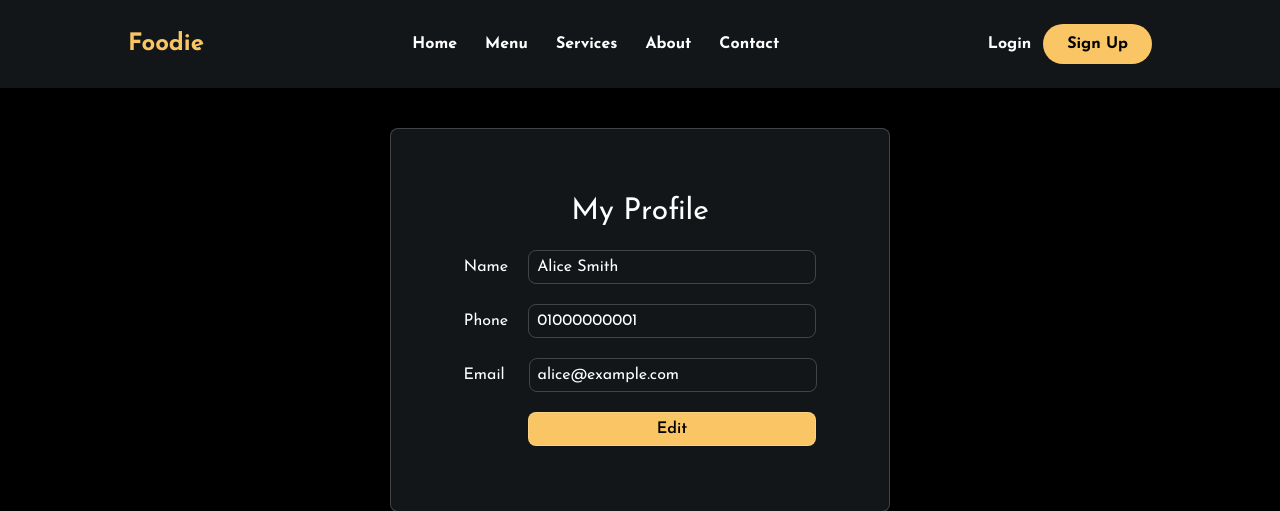
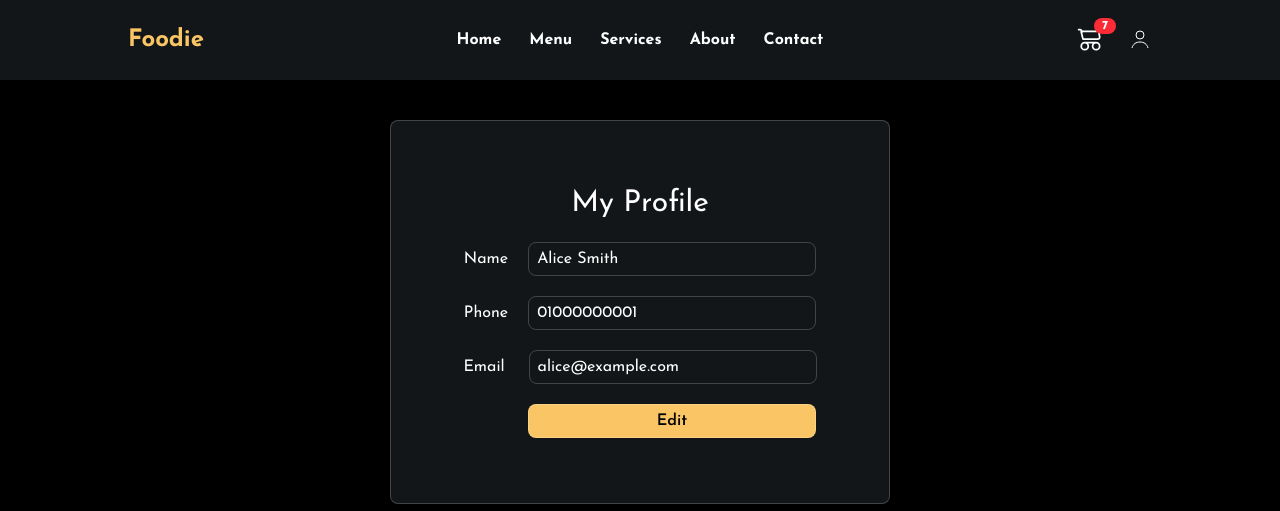
Before and after one commit to OmarNabil05/BfCAI_Web_Team, a PHP site: page /modules/restaurant/profile.php in a window 1280 px wide. Shown: the top 511 px of the page. Run offline with PHP 8.4, Linux system fonts and the light colour scheme; a user stored in the database is signed in; data comes from the database, SQL or seed files in the repository.

Commit message:
added the navbar functionality

```diff
--- a/modules/restaurant/Navbar.php
+++ b/modules/restaurant/Navbar.php
@@ -1,6 +1,30 @@
+<?php
+session_start();
+$pdo = new PDO("mysql:host=localhost;dbname=my_store", "root", "");
+
+// Detect logged in
+$isLoggedIn = isset($_SESSION['user_id']);
+$user_id = $isLoggedIn ? $_SESSION['user_id'] : null;
+
+// Default cart count
+$cart_count = 0;
+
+if ($isLoggedIn) {
+  // SQL to get cart item count
+  $stmt = $pdo->prepare("
+        SELECT COALESCE(SUM(oi.quantity), 0) AS cart_count
+        FROM orders o
+        LEFT JOIN order_items oi ON oi.order_id = o.id
+        WHERE o.user_id = :uid
+        AND o.status = 0
+    ");
+  $stmt->execute(['uid' => $user_id]);
+  $cart_count = (int)$stmt->fetchColumn();
+}
+?>
+
 <!-- Navbar Component -->
 <style>
-  /* Font Import */
   @import url('https://fonts.googleapis.com/css2?family=Josefin+Sans:wght@400;600;700&display=swap');
 
   body {
@@ -13,30 +37,73 @@
 <nav class="bg-[#121618] md:px-32 px-4 py-6 flex items-center justify-between relative">
 
   <!-- Logo -->
-  <a href=""  class="text-[#fac564] text-[18px] md:text-2xl font-bold transition-all duration-300">
+  <a href="" class="text-[#fac564] text-[18px] md:text-2xl font-bold transition-all duration-300">
     Foodie
   </a>
 
   <!-- Desktop Links -->
-  <div class="hidden md:flex gap-7 text-white font-bold transition-all duration-300 text-[12px] md:text-[16px]">
-    <a href="" class="hover:text-[#fac564] transition-all duration-300">Home</a>
-    <a href="menu.php" class="hover:text-[#fac564] transition-all duration-300">Menu</a>
-    <a href="#" class="hover:text-[#fac564] transition-all duration-300">Services</a>
-    <a href="#" class="hover:text-[#fac564] transition-all duration-300">About</a>
-    <a href="#" class="hover:text-[#fac564] transition-all duration-300">Contact</a>
+  <div class="hidden md:flex gap-7 text-white font-bold text-[12px] md:text-[16px]">
+    <a href="" class="hover:text-[#fac564]">Home</a>
+    <a href="menu.php" class="hover:text-[#fac564]">Menu</a>
+    <a href="#" class="hover:text-[#fac564]">Services</a>
+    <a href="#" class="hover:text-[#fac564]">About</a>
+    <a href="#" class="hover:text-[#fac564]">Contact</a>
   </div>
 
-  <!-- Desktop Buttons -->
-  <div class="hidden md:flex gap-3 text-[12px] md:text-[16px] items-center">
-    <a href="../auth/login.php" class="text-white font-bold hover:text-[#fac564] transition-all duration-300">Login</a>
-    <a href="../auth/register.php"
-      class="py-1 md:py-2 px-2 md:px-6 rounded-full font-bold bg-[#fac564] text-black text-nowrap transition-all duration-300 cursor-pointer">
-      Sign Up
-    </a>
+  <!-- Desktop Right Section -->
+  <div class="hidden md:flex gap-6 items-center text-white font-bold text-[16px]">
+
+    <?php if ($isLoggedIn): ?>
+
+      <!-- CART ICON -->
+      <a href="cart.php" class="relative hover:text-[#fac564] transition">
+        <svg xmlns="http://www.w3.org/2000/svg"
+          fill="none" viewBox="0 0 24 24"
+          stroke-width="1.5" stroke="currentColor"
+          class="w-7 h-7">
+          <path stroke-linecap="round" stroke-linejoin="round"
+            d="M2.25 3h1.386c.51 0 .955.343 1.087.835l.383 1.437M7.5
+          14.25a3 3 0 100 6 3 3 0 000-6zm9.75 0a3 3 0 110 6
+          3 3 0 010-6zM7.5 14.25h9.75m-12.75-9l1.5
+          6h12.708c.967 0 1.72-.88 1.568-1.836l-.75-4.5A1.688
+          1.688 0 0017.864 4.5H4.5z" />
+        </svg>
+
+        <?php if ($cart_count > 0): ?>
+          <span class="absolute -top-2 -right-3 bg-red-500 text-white
+                     text-xs px-2 rounded-full">
+            <?= $cart_count ?>
+          </span>
+        <?php endif; ?>
+      </a>
+
+      <!-- PROFILE ICON -->
+      <a href="profile.php" class="hover:text-[#fac564] transition">
+        <svg xmlns="http://www.w3.org/2000/svg"
+          viewBox="0 0 24 24" fill="none"
+          stroke="currentColor" stroke-width="1"
+          class="w-6 h-6">
+          <circle cx="12" cy="7" r="4" />
+          <path d="M4 20c1-4 4-6 8-6s7 2 8 6" />
+        </svg>
+
+      </a>
+
+    <?php else: ?>
+
+      <!-- Login / Signup -->
+      <a href="../auth/login.php" class="hover:text-[#fac564]">Login</a>
+      <a href="../auth/register.php"
+        class="py-2 px-6 rounded-full bg-[#fac564] text-black font-bold">
+        Sign Up
+      </a>
+
+    <?php endif; ?>
+
   </div>
 
-  <!-- Mobile Button -->
-  <button id="menuBtn" class="md:hidden text-white text-3xl transition-all duration-300">☰</button>
+  <!-- Mobile Menu Button -->
+  <button id="menuBtn" class="md:hidden text-white text-3xl">☰</button>
 
 </nav>
 
@@ -46,16 +113,56 @@
 
   <button id="closeBtn" class="text-white text-2xl self-end">✕</button>
 
+  <!-- Links -->
   <a href="#" class="text-white font-bold text-lg hover:text-[#fac564]">Home</a>
-  <a href="#" class="text-white font-bold text-lg hover:text-[#fac564]">Menu</a>
+  <a href="menu.php" class="text-white font-bold text-lg hover:text-[#fac564]">Menu</a>
   <a href="#" class="text-white font-bold text-lg hover:text-[#fac564]">Services</a>
   <a href="#" class="text-white font-bold text-lg hover:text-[#fac564]">About</a>
   <a href="#" class="text-white font-bold text-lg hover:text-[#fac564]">Contact</a>
 
   <div class="mt-6 flex flex-col gap-4">
-    <button class="text-white font-bold hover:text-[#fac564]">Login</button>
-    <button class="py-2 rounded-full font-bold bg-[#fac564] text-black">Sign Up</button>
+    <?php if ($isLoggedIn): ?>
+
+      <!-- CART ICON (mobile) -->
+      <a href="cart.php" class="flex items-center gap-2 text-white hover:text-[#fac564]">
+        <svg xmlns="http://www.w3.org/2000/svg"
+          fill="none" viewBox="0 0 24 24"
+          stroke-width="1.5" stroke="currentColor"
+          class="w-6 h-6">
+          <path stroke-linecap="round" stroke-linejoin="round"
+            d="M2.25 3h1.386c.51 0 .955.343 1.087.835l.383
+          1.437M7.5 14.25a3 3 0 100 6 3 3 0 000-6zm9.75
+          0a3 3 0 110 6 3 3 0 010-6zM7.5 14.25h9.75m-12.75-9l1.5
+          6h12.708c.967 0 1.72-.88 1.568-1.836l-.75-4.5A1.688
+          1.688 0 0017.864 4.5H4.5z" />
+        </svg>
+
+        <?php if ($cart_count > 0): ?>
+          <span class="bg-red-500 px-2 text-white text-sm rounded-full"><?= $cart_count ?></span>
+        <?php endif; ?>
+      </a>
+
+      <!-- PROFILE ICON (mobile) -->
+      <a href="profile.php" class="flex items-center gap-2 text-white hover:text-[#fac564]">
+        <svg xmlns="http://www.w3.org/2000/svg"
+          viewBox="0 0 24 24" fill="none"
+          stroke="currentColor" stroke-width="1"
+          class="w-6 h-6">
+          <circle cx="12" cy="7" r="4" />
+          <path d="M4 20c1-4 4-6 8-6s7 2 8 6" />
+        </svg>
+
+      </a>
+
+    <?php else: ?>
+
+      <a href="../auth/login.php" class="text-white font-bold hover:text-[#fac564]">Login</a>
+      <a href="../auth/register.php"
+        class="py-2 rounded-full bg-[#fac564] text-black font-bold text-center">Sign Up</a>
+
+    <?php endif; ?>
   </div>
+
 </div>
 
 <script>
--- a/modules/restaurant/cart.php
+++ b/modules/restaurant/cart.php
@@ -1,7 +1,7 @@
 <?php
 // cart.php
 require_once '../../config/db.php';
-session_start();
+// session_start();
 include("Navbar.php");
 
 $user_id = $_SESSION['user_id'];
--- a/modules/restaurant/profile.php
+++ b/modules/restaurant/profile.php
@@ -1,6 +1,6 @@
 <?php
 require_once '../../config/db.php';
-session_start();
+
 include("Navbar.php");
 
 if (!isset($_SESSION['user_id'])) {
```
